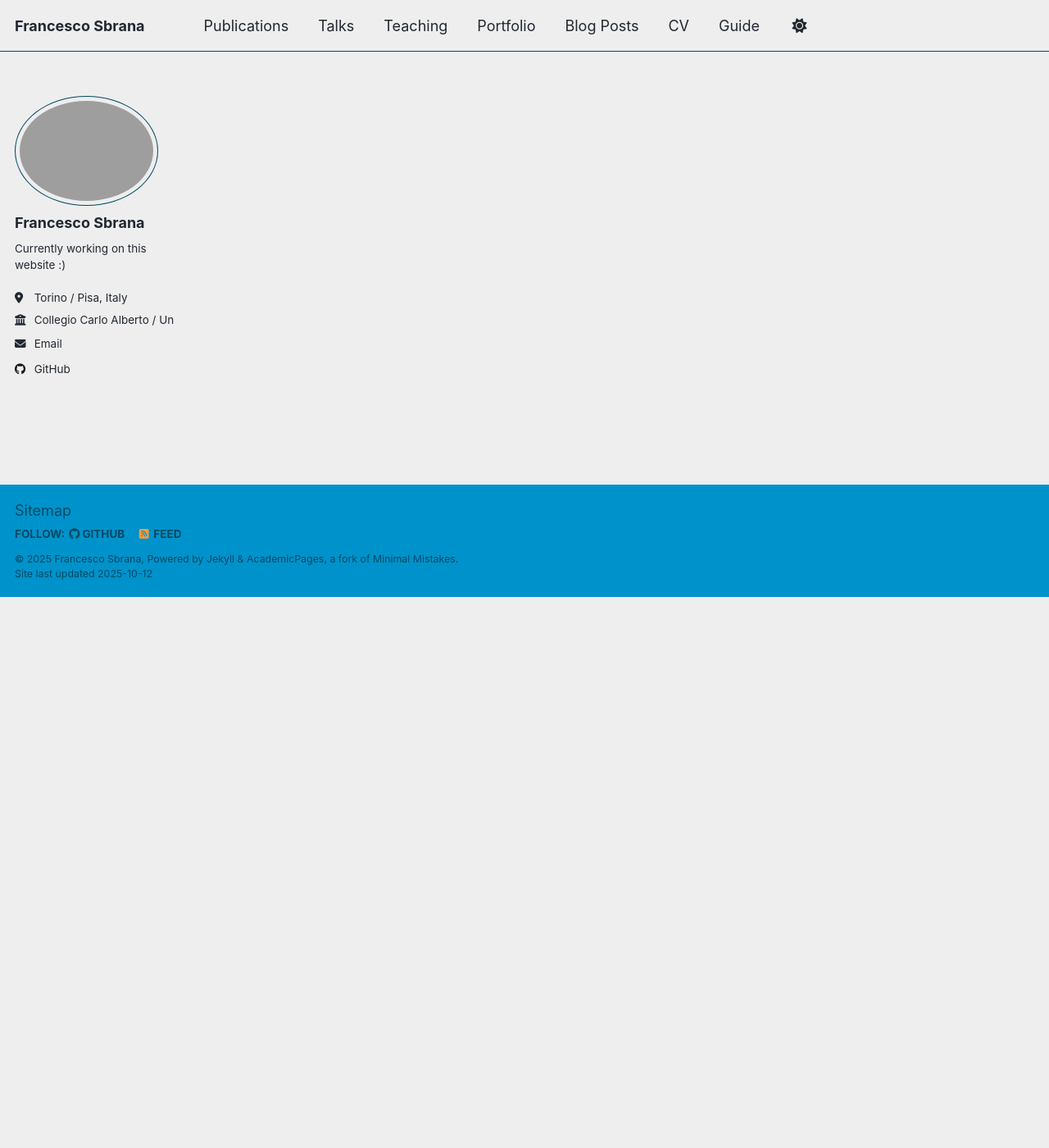
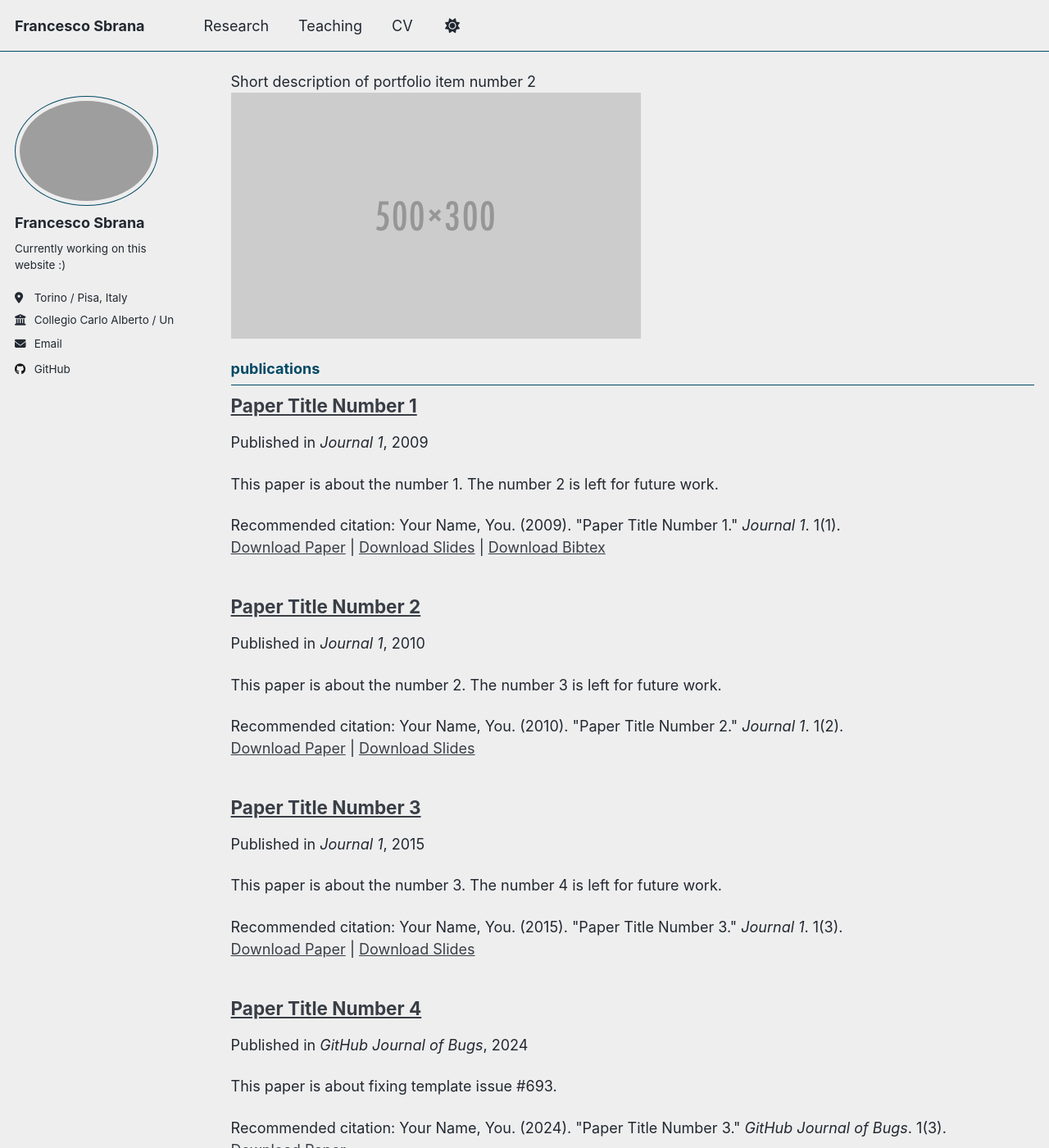
Before and after one commit to FraSbra/FraSbra.github.io, a Jekyll site: the page built from _pages/collection-archive.html, in a window 1280 px wide and 1400 px high, scrolled down 672 px. Shown: the whole window at 82% size. Built offline with Jekyll 4.4.1, drawn with Linux system fonts in a browser that asks for light colours; a script that is not in the unit is left out; some of the changed text lies outside the part shown.

Commit message:
research item

```diff
--- a/_config.yml
+++ b/_config.yml
@@ -222,13 +222,13 @@ collections:
     output: true
     permalink: /:collection/:path/
   publications:
-    output: false
+    output: true
     permalink: /:collection/:path/
   portfolio:
-    output: false
+    output: true
     permalink: /:collection/:path/
   talks:
-    output: false
+    output: true
     permalink: /:collection/:path/
 
 
--- a/_data/navigation.yml
+++ b/_data/navigation.yml
@@ -8,20 +8,23 @@
 #      Markdown formatted page while the second is generated using JSON.
 
 main:
-  - title: "Publications"
-    url: /publications/
+  #- title: "Publications"
+  #  url: /publications/
 
-  - title: "Talks"
-    url: /talks/
+  # - title: "Talks"
+  #  url: /talks/
+
+  - title: "Research"
+    url: /research/
 
   - title: "Teaching"
     url: /teaching/
 
-  - title: "Portfolio"
-    url: /portfolio/
+  #- title: "Portfolio"
+  #  url: /portfolio/
 
-  - title: "Blog Posts"
-    url: /year-archive/
+  #- title: "Blog Posts"
+  #  url: /year-archive/
 
   - title: "CV"
     url: /cv/
@@ -29,5 +32,5 @@ main:
   # - title: "CV"
   #   url: /cv-json/
 
-  - title: "Guide"
-    url: /markdown/
+  #- title: "Guide"
+  #  url: /markdown/
```
Also changed, not shown: _pages/research.md (added, +8 -0 lines).
